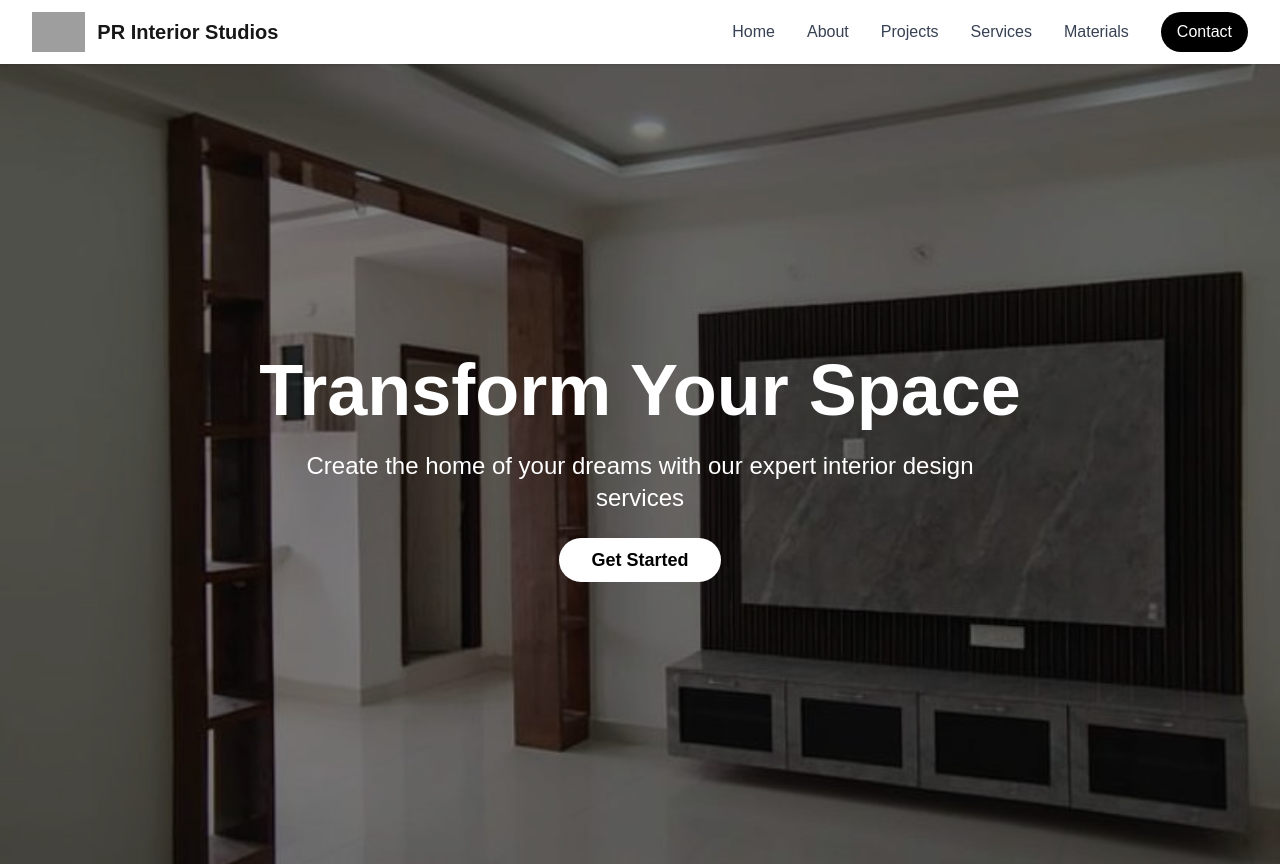
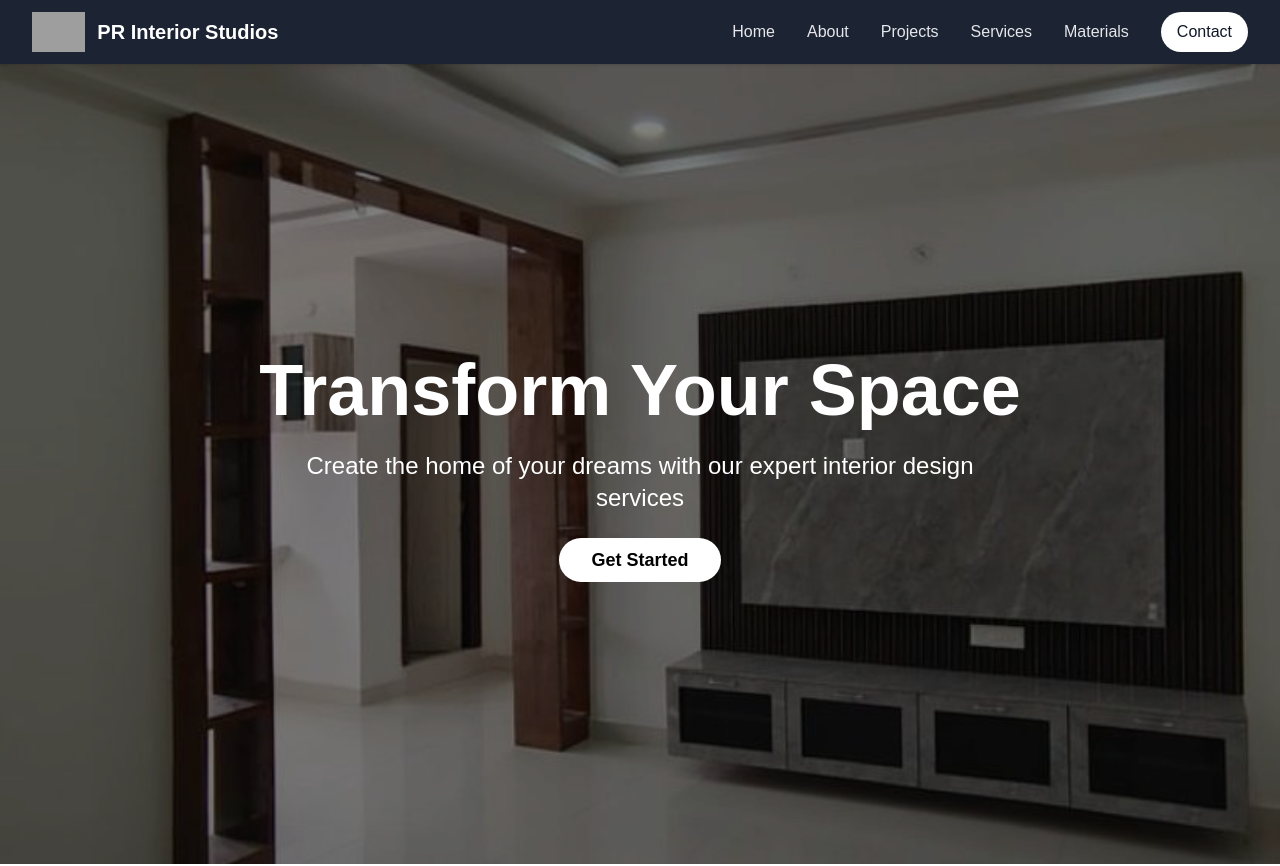
Before and after one commit to prudhviraj222/NextjsPR, a Next.js app: page / in a window 1280 px wide. Shown: the top 866 px of the page. Built offline with nearby package versions, Linux system fonts and the light colour scheme; grey boxes are pictures that could not be loaded.

Commit message:
navbar fixed

```diff
--- a/src/Components/Navbar.tsx
+++ b/src/Components/Navbar.tsx
@@ -17,7 +17,7 @@ export default function Navbar() {
     ];
 
     return (
-        <nav className="fixed w-full bg-white/90 backdrop-blur-sm z-50 shadow-sm">
+        <nav className="fixed w-full bg-gray-900/95 backdrop-blur-sm z-50 shadow-sm">
             <div className="max-w-7xl mx-auto px-4 sm:px-6 lg:px-8">
                 <div className="flex justify-between h-16">
                     <div className="flex items-center">
@@ -30,7 +30,7 @@ export default function Navbar() {
                                 className="h-10 w-auto"
                                 priority
                             />
-                            <span className="ml-3 text-xl font-semibold">PR Interior Studios</span>
+                            <span className="ml-3 text-xl font-semibold text-white">PR Interior Studios</span>
                         </Link>
                     </div>
 
@@ -41,7 +41,7 @@ export default function Navbar() {
                                 <Link
                                     key={link.href}
                                     href={link.href}
-                                    className="bg-black text-white px-4 py-2 rounded-full hover:bg-gray-800 transition-colors"
+                                    className="bg-white text-gray-900 px-4 py-2 rounded-full hover:bg-gray-100 transition-colors"
                                 >
                                     {link.label}
                                 </Link>
@@ -49,7 +49,7 @@ export default function Navbar() {
                                 <Link
                                     key={link.href}
                                     href={link.href}
-                                    className="text-gray-700 hover:text-gray-900"
+                                    className="text-gray-200 hover:text-white"
                                 >
                                     {link.label}
                                 </Link>
@@ -61,7 +61,7 @@ export default function Navbar() {
                     <div className="md:hidden flex items-center">
                         <button
                             onClick={() => setIsMenuOpen(!isMenuOpen)}
-                            className="text-gray-700 hover:text-gray-900"
+                            className="text-white hover:text-gray-200"
                         >
                             <svg
                                 className="h-6 w-6"
@@ -86,12 +86,12 @@ export default function Navbar() {
             {/* Mobile Navigation */}
             {isMenuOpen && (
                 <div className="md:hidden">
-                    <div className="px-2 pt-2 pb-3 space-y-1 sm:px-3 bg-white">
+                    <div className="px-2 pt-2 pb-3 space-y-1 sm:px-3 bg-gray-800">
                         {navLinks.map((link) => (
                             <Link
                                 key={link.href}
                                 href={link.href}
-                                className="block px-3 py-2 text-gray-700 hover:text-gray-900"
+                                className="block px-3 py-2 text-white hover:bg-gray-700 rounded-md"
                                 onClick={() => setIsMenuOpen(false)}
                             >
                                 {link.label}
```
Also changed, not shown: 1 other file (tests, documents, lock files or other folders).
